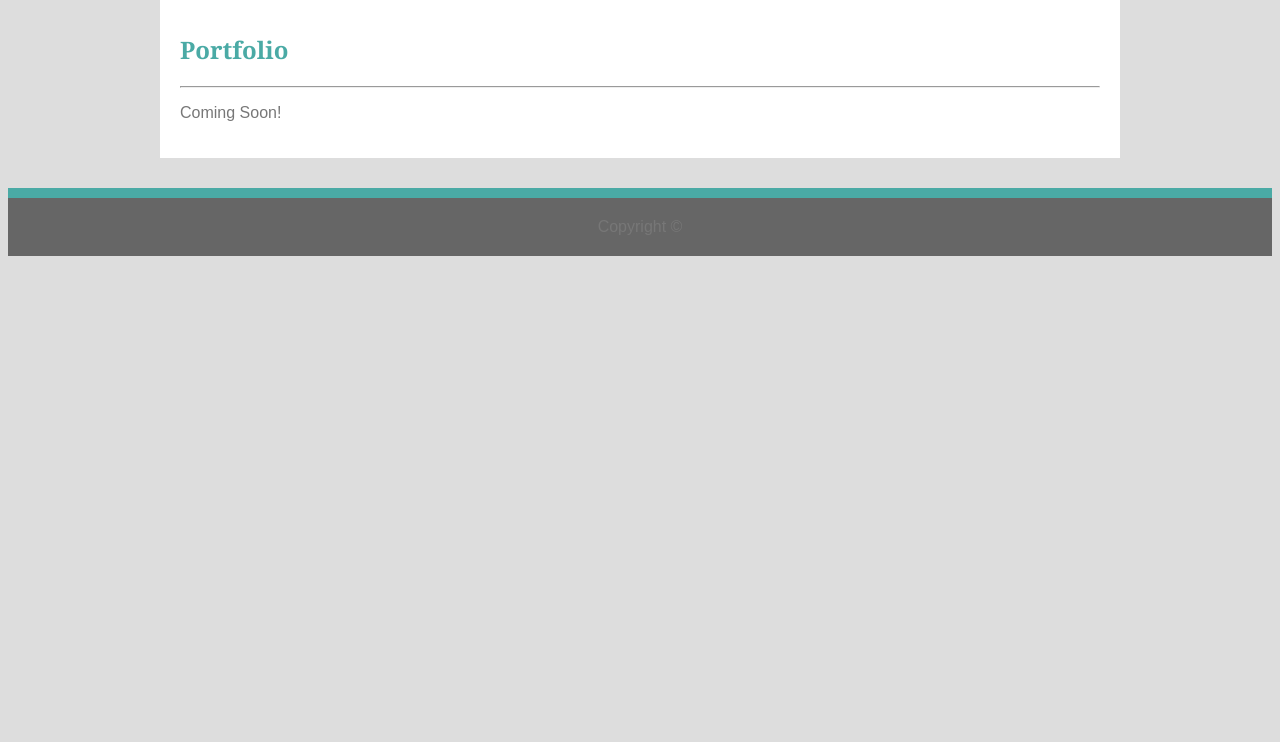
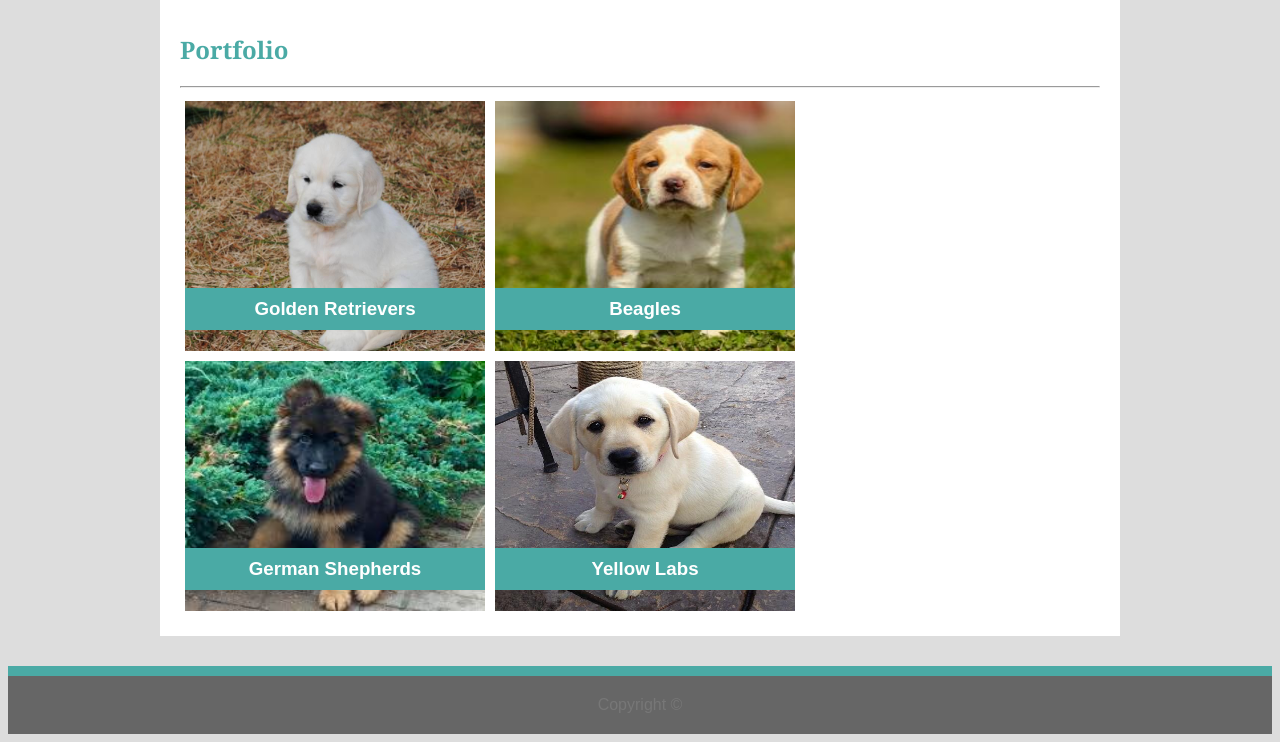
Before and after one commit to gibbsk12/Basic-Portfolio, a plain HTML site: page portfolio.html in a window 1280 px wide. Shown: the part 136-878 px from the top of the page. Before the commit the page ends 800 px from the top, so only its background shows below. Drawn offline with Linux system fonts and the light colour scheme.

Commit message:
portfolio pictures

```diff
--- a/assets/css/style.css
+++ b/assets/css/style.css
@@ -79,3 +79,32 @@ footer{
 p{
     font-family: 'Arial', 'Helvetica Neue', Helvetica, sans-serif;
 }
+
+a:link{
+    text-decoration: none;
+}
+
+a:visited{
+    text-decoration: none;
+}
+
+.container{
+    position: relative;
+    text-align: center;
+    color: white;
+    float: left;
+    margin: 5px;
+}
+
+.portfolioheader{
+    background-color: #4aaaa5;
+    padding: 10px;
+    width: 280px;
+    position: absolute;
+    bottom: 2px;
+}
+
+.portfolioimage{
+    width: 300px;
+    height: 250px;
+}
--- a/portfolio.html
+++ b/portfolio.html
@@ -3,7 +3,6 @@
 </head>
 
 <body>
-
     <div id="white">
         <div id="navbar">
             <div class="name">
@@ -29,8 +28,27 @@
     <div class = "information">
         <h2>Portfolio</h2>
         <hr>
-        <p>Coming Soon!</p>
+
+       <div class="container">
+            <img class="portfolioimage" src="./assets/images/puppy3.jpg" alt="Puppy">
+            <h3 class="portfolioheader">Golden Retrievers</h3>
+       </div>
+
+       <div class="container">
+             <img class="portfolioimage" src="./assets/images/beagle.jpg" alt="Puppy">
+             <h3 class="portfolioheader">Beagles</h3>
+        </div>
+
+        <div class="container">
+            <img class="portfolioimage" src="./assets/images/german.jpeg" alt="Puppy">
+            <h3 class="portfolioheader">German Shepherds</h3>
+       </div>
+
+       <div class="container">
+        <img class="portfolioimage" src="./assets/images/yellowlab.jpg" alt="Puppy">
+        <h3 class="portfolioheader">Yellow Labs</h3>
+   </div>
+
     </div>
-
-    <footer>Copyright ©</footer>
+<footer>Copyright ©</footer>
 </body>
```
Also changed, not shown: contact.html (+1 -1 lines), index.html (+1 -1 lines), assets/images/beagle.jpg (added), assets/images/german.jpeg (added), assets/images/puppy3.jpg (added), assets/images/yellowlab.jpg (added), 3 other files.
